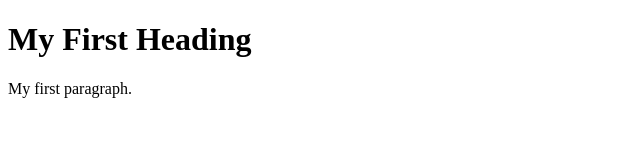
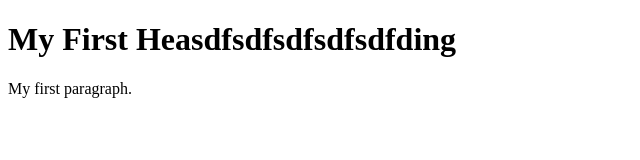
Before and after one commit to JevgeniyVnk/test_pages, a plain HTML site: page index.html in a window 1280 px wide. Shown: the whole page, without its empty margins (0-640 px from the left). Drawn offline with Linux system fonts and the light colour scheme.

Commit message:
Update index.html

```diff
--- a/index.html
+++ b/index.html
@@ -2,7 +2,7 @@
 <html>
 <body>
 
-<h1>My First Heading</h1>
+<h1>My First Heasdfsdfsdfsdfsdfding</h1>
 
 <p>My first paragraph.</p>
 
```
